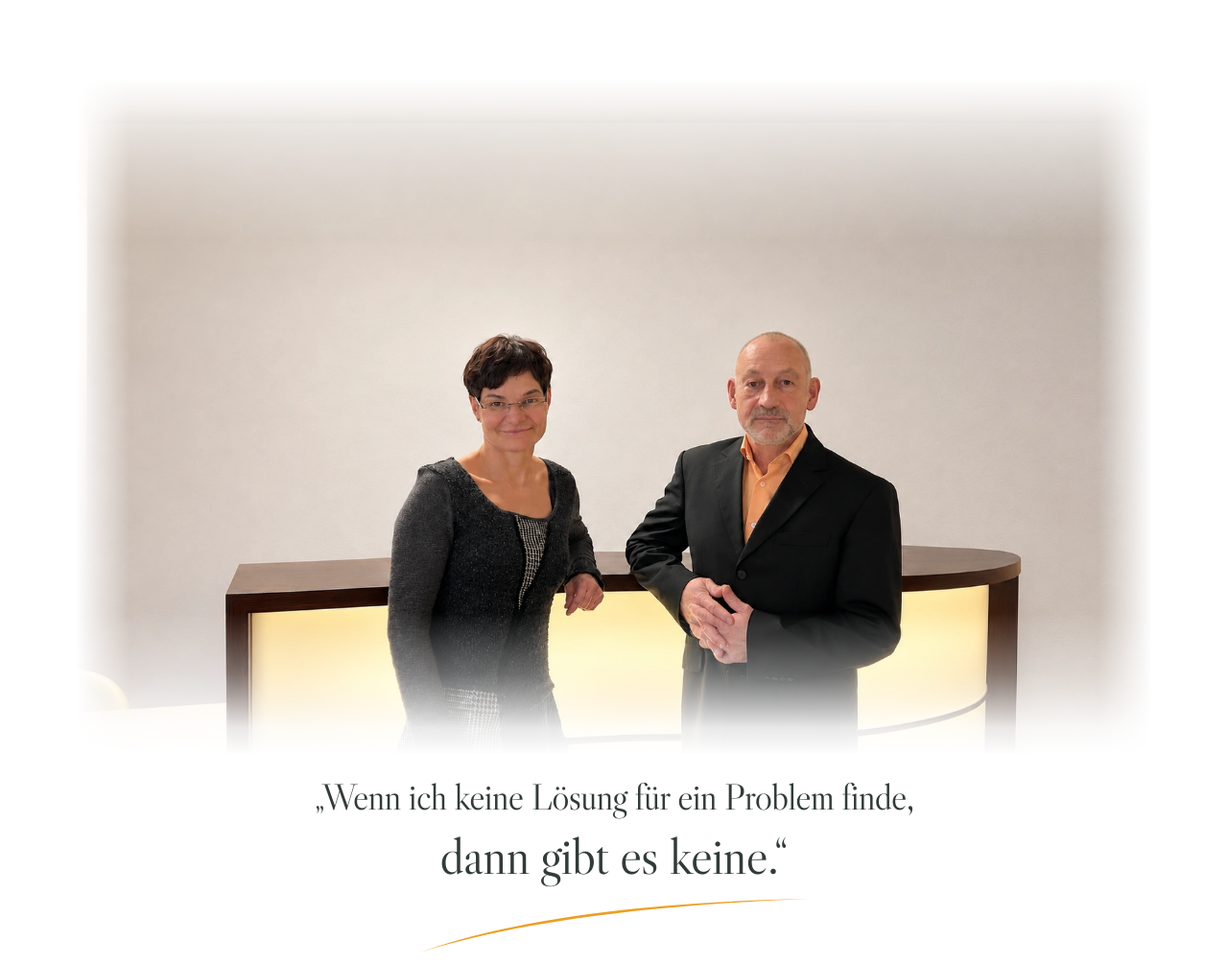
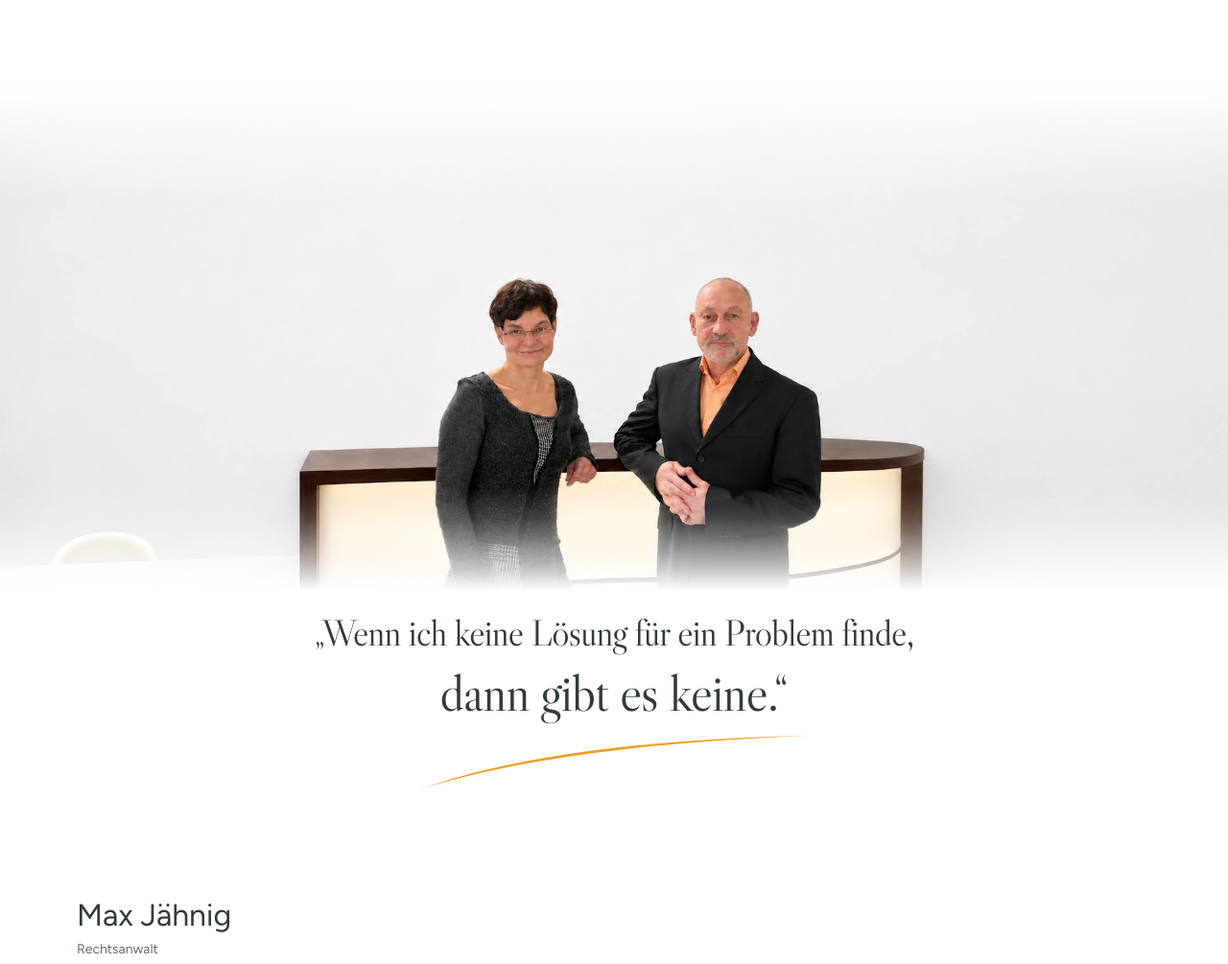
Before and after one commit to jaehnigjakob-sudo/Kanzlei.preview, a plain HTML site: page index.html in a window 1280 px wide. Shown: the part 270-1275 px from the top of the page at 96% size. Drawn offline with Linux system fonts and the light colour scheme.

Commit message:
Blend neutral-white reception photography across the full viewport

```diff
--- a/index.html
+++ b/index.html
@@ -10,7 +10,7 @@
 <link rel="icon" href="data:,">
 <link rel="preload" href="assets/fonts/LibreCaslonDisplay-Regular.ttf" as="font" type="font/ttf" crossorigin>
 <link rel="preload" href="assets/fonts/Figtree-Variable.ttf" as="font" type="font/ttf" crossorigin>
-<link rel="stylesheet" href="styles.css?v=responsive-reception-7">
+<link rel="stylesheet" href="styles.css?v=fullwidth-white-8">
 </head>
 <body class="home">
 <a class="skip" href="#inhalt">Zum Inhalt</a>
@@ -22,7 +22,12 @@
   <h1 class="sr-only">Kanzlei Jähnig</h1>
   <section class="statement" id="kanzlei" aria-label="Unser Anspruch">
     <span id="kanzleifilm" class="anchor-alias" aria-hidden="true"></span>
-    <div class="statement-photo"><img src="assets/kanzlei-empfang-raum.webp" width="1582" height="994" alt="Sonja und Max Jähnig am Empfang der Kanzlei" fetchpriority="high"></div>
+    <div class="statement-photo">
+      <picture>
+        <source media="(min-width:1000px), (orientation:landscape) and (max-height:500px)" srcset="assets/kanzlei-empfang-weiss-breit.webp" width="1942" height="809">
+        <img src="assets/kanzlei-empfang-weiss.webp" width="1582" height="994" alt="Sonja und Max Jähnig am Empfang der Kanzlei" fetchpriority="high">
+      </picture>
+    </div>
     <div class="statement-inner container">
       <blockquote><p><span class="quote-intro">„Wenn ich keine Lösung für ein Problem finde,</span> <span class="quote-finish">dann gibt es keine.“<img class="quote-swoosh" src="assets/brand-swoosh.svg" width="1000" height="140" alt="" aria-hidden="true"></span></p></blockquote>
     </div>
--- a/styles.css
+++ b/styles.css
@@ -25,13 +25,13 @@ h3{font-size:1.5rem}
 .masthead-logo{display:block;width:min(82vw,1000px);margin-inline:auto;line-height:0}
 .masthead-logo img{display:block;width:100%;height:auto}
 .statement{position:relative;isolation:isolate}
-/* Show the full reception photograph at its natural ratio, with a quieter
-   footprint and room around the people on every screen size. */
-.statement-photo{position:relative;width:min(92%,1120px);height:auto;margin:0 auto;pointer-events:none;overflow:hidden}
+/* Full-width photography: portrait screens retain the environmental frame;
+   wide screens use a roomier image through picture art direction. */
+.statement-photo{position:relative;width:100%;height:auto;margin:0;pointer-events:none;overflow:hidden}
+.statement-photo picture{display:block}
 .statement-photo img{display:block;width:100%;height:auto}
-/* Opaque white at both exact edges, with several stops for a gradual falloff.
-   The side fade also removes a frame edge on very wide displays. */
-.statement-photo::after{content:'';position:absolute;inset:-1px;background:linear-gradient(180deg,#fff 0%,#ffffffd9 4%,#ffffff73 13%,#ffffff00 24%,#ffffff00 79%,#ffffff66 88%,#ffffffe6 96%,#fff 100%),linear-gradient(90deg,#fff 0%,#ffffff00 5%,#ffffff00 95%,#fff 100%)}
+/* Only vertical transitions: the photograph reaches both viewport edges. */
+.statement-photo::after{content:'';position:absolute;inset:-1px 0;background:linear-gradient(180deg,#fff 0%,#ffffffe6 4%,#ffffff80 12%,#ffffff00 24%,#ffffff00 80%,#ffffff33 86%,#ffffffa6 94%,#fff 100%)}
 .statement-inner{position:relative;margin-top:-1rem;padding-block:2.25rem 3rem;isolation:isolate}
 /* Keep the artwork unchanged and at its intrinsic 1000:140 ratio.
    The complete sentence follows normal reading order; the curve accents
@@ -132,7 +132,12 @@ h3{font-size:1.5rem}
 @media(orientation:landscape) and (max-height:500px) and (max-width:1000px){
  .brand-masthead{min-height:10rem;padding-block:2.5rem}
  .masthead-logo{width:min(66vw,34rem)}
- .statement-photo{width:min(88%,42rem)}
  .statement-inner{padding-block:1rem 2rem}
 }
+/* Limit the vertical footprint on very wide monitors without side margins. */
+@media(min-width:2305px){
+ .statement-photo{height:60rem}
+ .statement-photo picture,.statement-photo img{height:100%}
+ .statement-photo img{object-fit:cover;object-position:center 60%}
+}
 @media(prefers-reduced-motion:reduce){html{scroll-behavior:auto}*,*::before,*::after{animation:none!important;transition:none!important}}
```
Also changed, not shown: datenschutz.html (+1 -1 lines), impressum.html (+1 -1 lines), assets/kanzlei-empfang-weiss-breit.webp (added), assets/kanzlei-empfang-weiss.webp (added).
